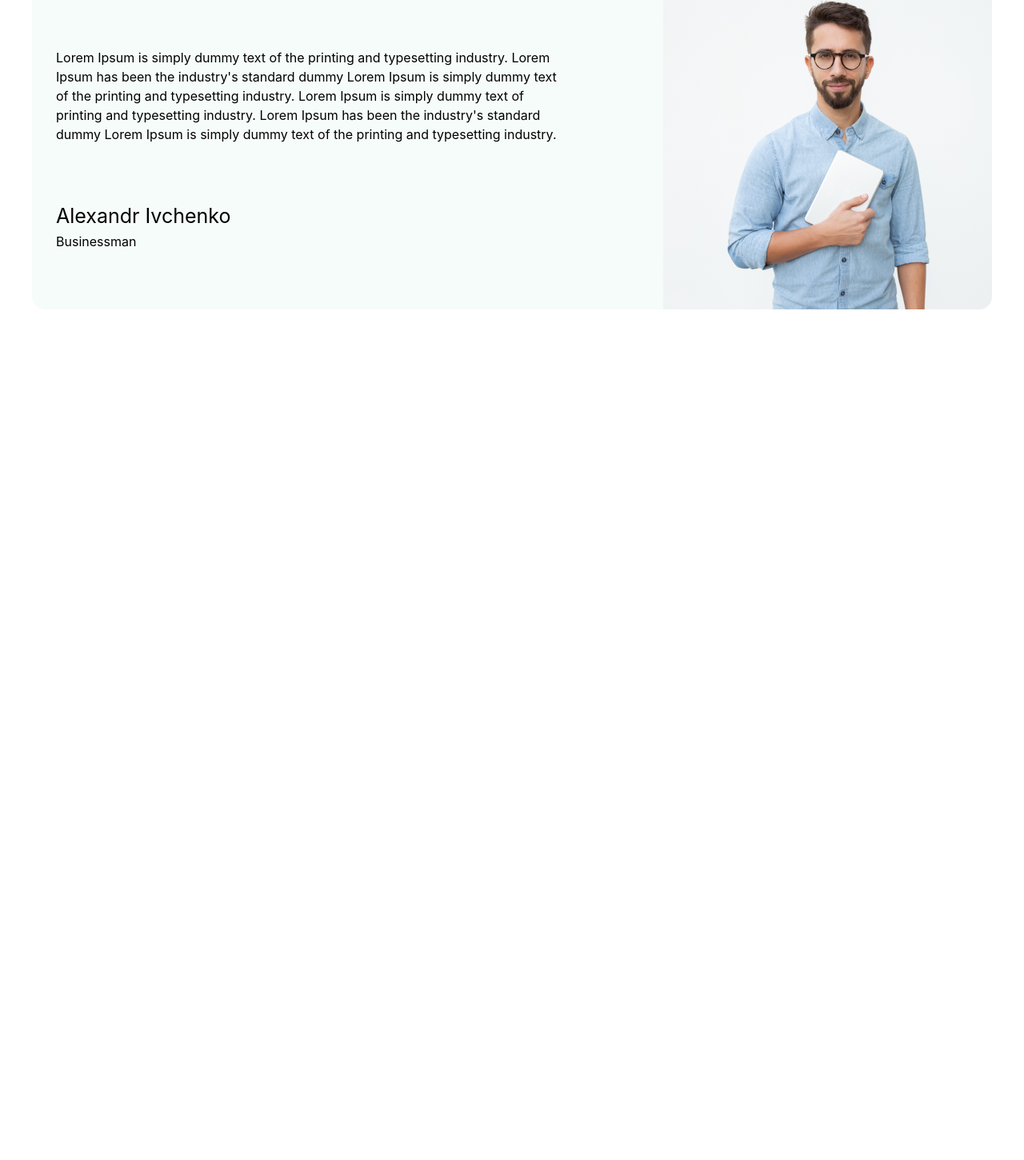
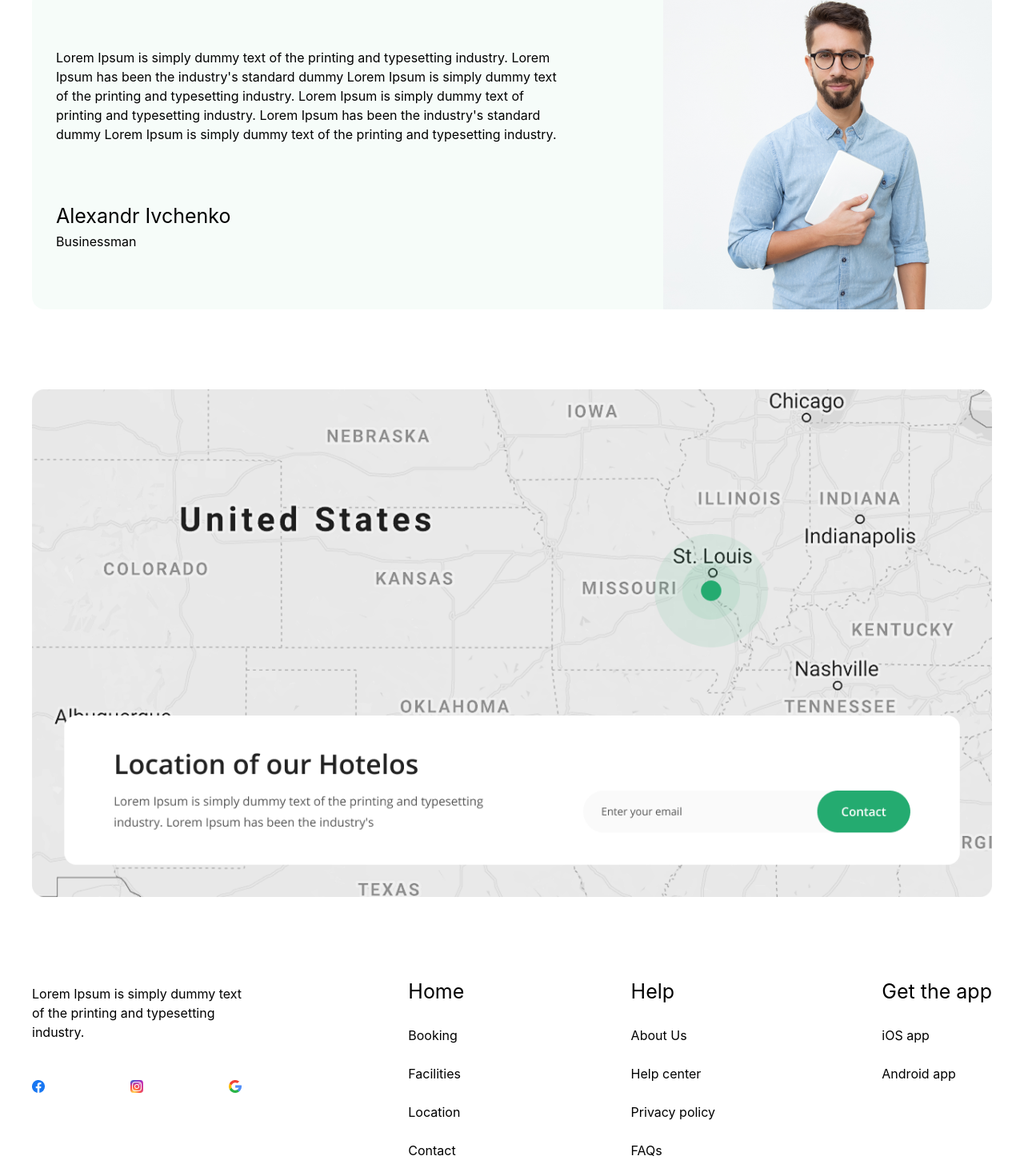
Before and after one commit to nozimnegmatov0010/branch2, a website: page index.html in a window 1280 px wide. Shown: the part 2782-4233 px from the top of the page at 80% size. Before the commit the page ends 3169 px from the top, so only its background shows below. Drawn offline with nearby package versions, Linux system fonts and the light colour scheme; files that its build step writes are made by us from their sources.

Commit message:
section 6

```diff
--- a/index.html
+++ b/index.html
@@ -119,5 +119,48 @@
         </div>
         <img src="./src/images/Mask Group (16).png" alt="">
     </section>
+    <img class="mt-[100px]" src="./src/images/Company location & contact.png" alt="">
+    <footer  class="flex justify-between items-baseline   mt-[100px]">
+        <div>
+            <p>Lorem Ipsum is simply dummy text <br> of the printing and typesetting <br> industry.</p>
+            <br>
+            <br>
+            <div class="flex justify-between">
+                <img src="./src/images/Group 23 (1).png" alt="">
+                <img src="./src/images/Group 24 (1).png" alt="">
+                <img src="./src/images/search 1.png" alt="">
+            </div>
+        </div>
+        <div>
+            <h1 class="text-[25px]">Home</h1>
+            <br>
+            <p>Booking</p>
+            <br>
+            <p>Facilities</p>
+            <br>
+            <p>Location</p>
+            <br>
+            <p>Contact</p>
+        </div>
+        <div>
+            <h1 class="text-[25px]">Help</h1>
+            <br>
+            <p>About Us</p>
+            <br>
+            <p>Help center</p>
+            <br>
+            <p>Privacy policy</p>
+            <br>
+            <p>FAQs</p>
+        </div>
+        <div>
+            <h1 class="text-[25px]">Get the app</h1>
+            <br>
+            <p>iOS app</p>
+            <br>
+            <p>Android app</p>
+
+        </div>
+    </footer>
 </body>
 </html>
```
Also changed, not shown: src/images/Company location & contact.png (added), src/images/Group 23 (1).png (added), src/images/Group 24 (1).png (added), src/images/search 1.png (added).
